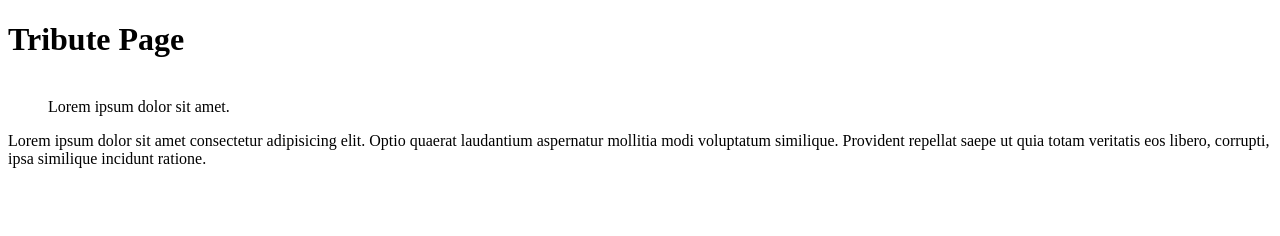
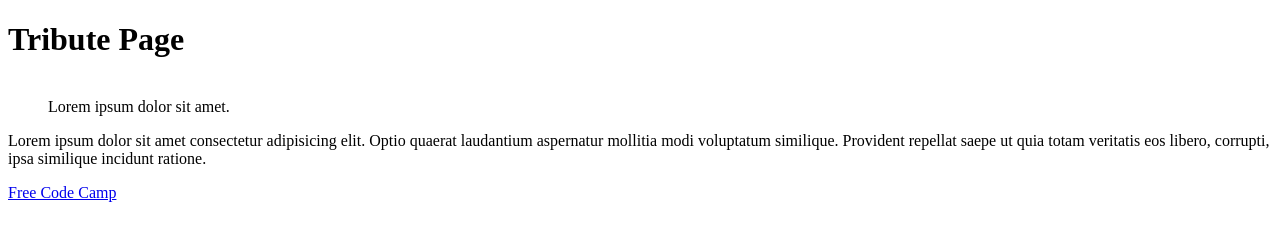
Before and after one commit to BrandonCzaja/Free_Code_Camp_Tribute_Page_Project, a plain HTML site: page index.html in a window 1280 px wide. Drawn offline with Linux system fonts and the light colour scheme.

Commit message:
Completed user story 7

```diff
--- a/index.html
+++ b/index.html
@@ -19,6 +19,7 @@
                     Lorem ipsum dolor sit amet consectetur adipisicing elit. Optio quaerat laudantium aspernatur mollitia modi voluptatum similique.
                     Provident repellat saepe ut quia totam veritatis eos libero, corrupti, ipsa similique incidunt ratione.
                 </p>
+                <a href="https://www.freecodecamp.org/" target="_blank" id="tribute-link">Free Code Camp</a>
             </section>
         </main>
     </body>
```
